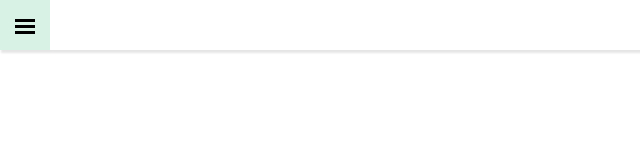
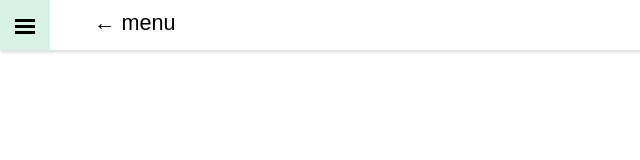
Before and after one commit to manish-in-java/hamburger-menu, a plain HTML site: page menu.html in a window 1280 px wide. Shown: the full height of the page, 0-640 px from the left. Drawn offline with Linux system fonts and the light colour scheme.

Commit message:
Added header text to indicate the position of the menu.

```diff
--- a/menu.html
+++ b/menu.html
@@ -1264,6 +1264,9 @@
           </main>
         </nav>
       </form>
+      <svg height="100%" viewBox="0 0 300 50" width="300" xmlns="http://www.w3.org/2000/svg">
+        <text dx="10%" dy="60%">&larr; menu</text>
+      </svg>
     </header>
   </body>
 </html>
```
